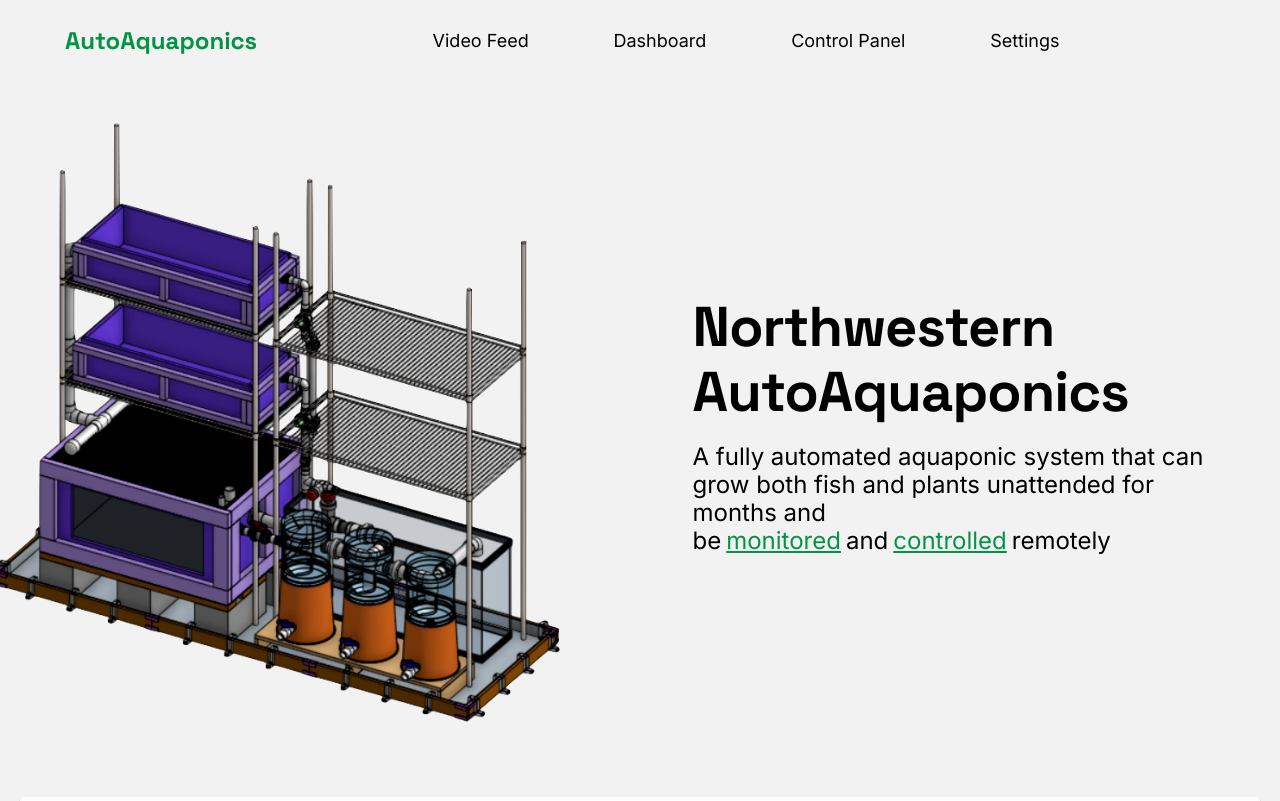
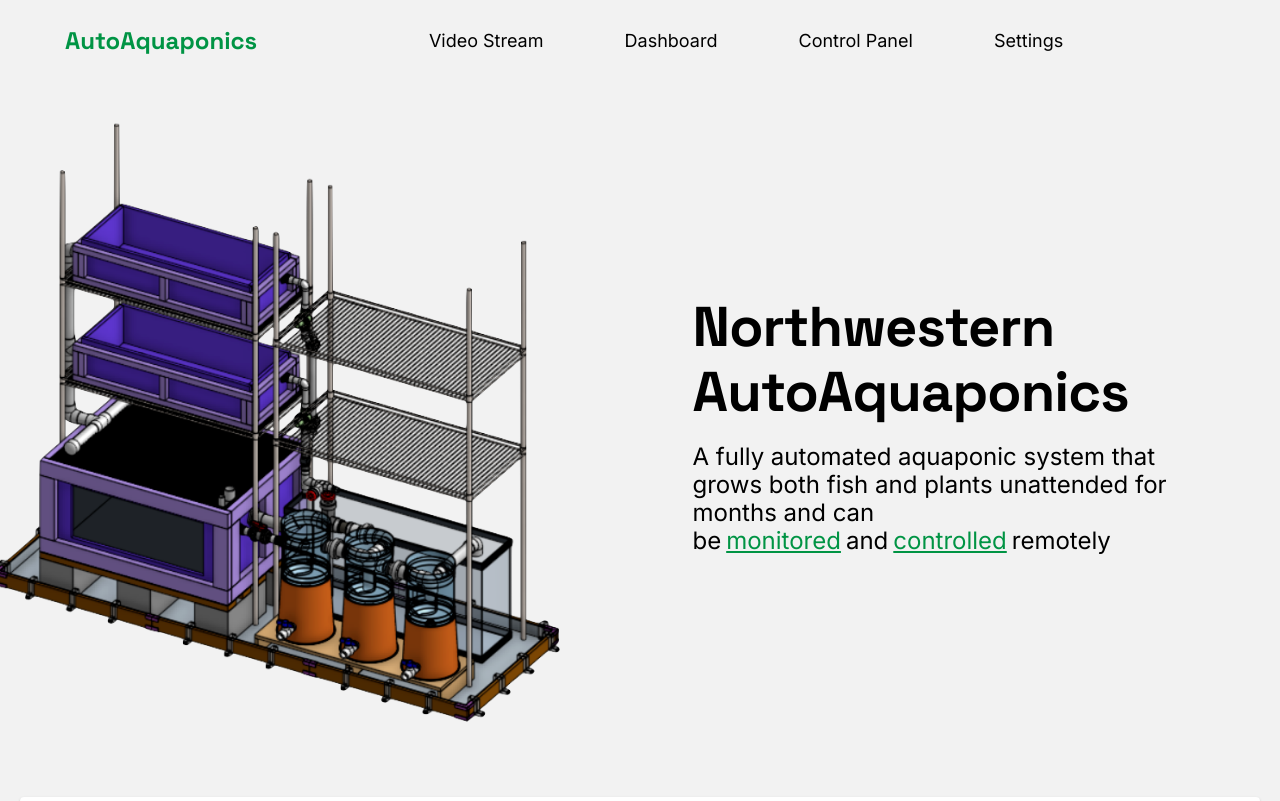
Before and after one commit to ESW-NU/AutoAquaponics-v2.0, a React (Create React App) app: page / in a window 1280 px wide. Shown: the top 801 px of the page. Built offline with nearby package versions, Linux system fonts and the light colour scheme.

Commit message:
fixed bugs

```diff
--- a/src/App.jsx
+++ b/src/App.jsx
@@ -27,7 +27,7 @@
             <Routes>
               <Route path="/" element={<Home />} />
 
-              <Route path="/video-feed" element={<VideoFeed />} />
+              <Route path="/video-stream" element={<VideoFeed />} />
 
               <Route path="/dashboard" element={<Dashboard />} />
 
--- a/src/Components/AboutSection.jsx
+++ b/src/Components/AboutSection.jsx
@@ -31,11 +31,9 @@
                                     <Typography className="about-text" variant="h6">
                                         Email: <button onClick={() => window.location = 'mailto:nu.urbanagriculture@gmail.com'}>nu.urbanagriculture@gmail.com</button>
                                         <br/>
-                                        Website: <a target='_blank' href='https://esw-nu.github.io/'>esw-nu.github.io</a>
-                                        <br/>
-                                        Blog: <a target='_blank' href='https://eswprojects.planio.com/projects/autoaquaponics'>eswprojects.planio.com/projects/autoaquaponics</a>
+                                        Project Blog: <a target='_blank' href='https://eswprojects.planio.com/projects/autoaquaponics'>eswprojects.planio.com/projects/autoaquaponics</a>
                                         <br/><br/>
-                                        This project was founded under Engineers for a Sustainable World @<a className='NU' target='_blank' href='https://www.northwestern.edu/'>Northwestern</a>
+                                        This project was founded under<a className='NU' target='_blank' href='https://esw-nu.github.io/'>Engineers for a Sustainable World @ Northwestern</a>
                                         <br/><br/>
                                         <i>Made possible with the support of:</i>
                                     </Typography>
--- a/src/Components/NavBar.jsx
+++ b/src/Components/NavBar.jsx
@@ -34,12 +34,12 @@
         justifyContent="space-evenly"
       >
         <NavLink
-          to="/video-feed"
+          to="/video-stream"
           className={({ isActive }) =>
             isActive ? "header__nav-is-active" : "header__nav"
           }
         >
-          Video Feed
+          Video Stream
         </NavLink>
         <NavLink
           to="/dashboard"
--- a/src/Pages/Home.jsx
+++ b/src/Pages/Home.jsx
@@ -41,10 +41,10 @@
               <Typography variant="h1">Northwestern AutoAquaponics</Typography>
               <br></br>
               <Typography variant="h3">
-                A fully automated aquaponic system that can grow both fish and
-                plants unattended for months and be
+                A fully automated aquaponic system that grows both fish and
+                plants unattended for months and can be
                 <NavLink to="/dashboard">monitored</NavLink>and
-                <NavLink to="/control-panel">controlled</NavLink>
+                <NavLink to="/control-panel/tolerances">controlled</NavLink>
                 remotely
               </Typography>
           </Grid>
```
